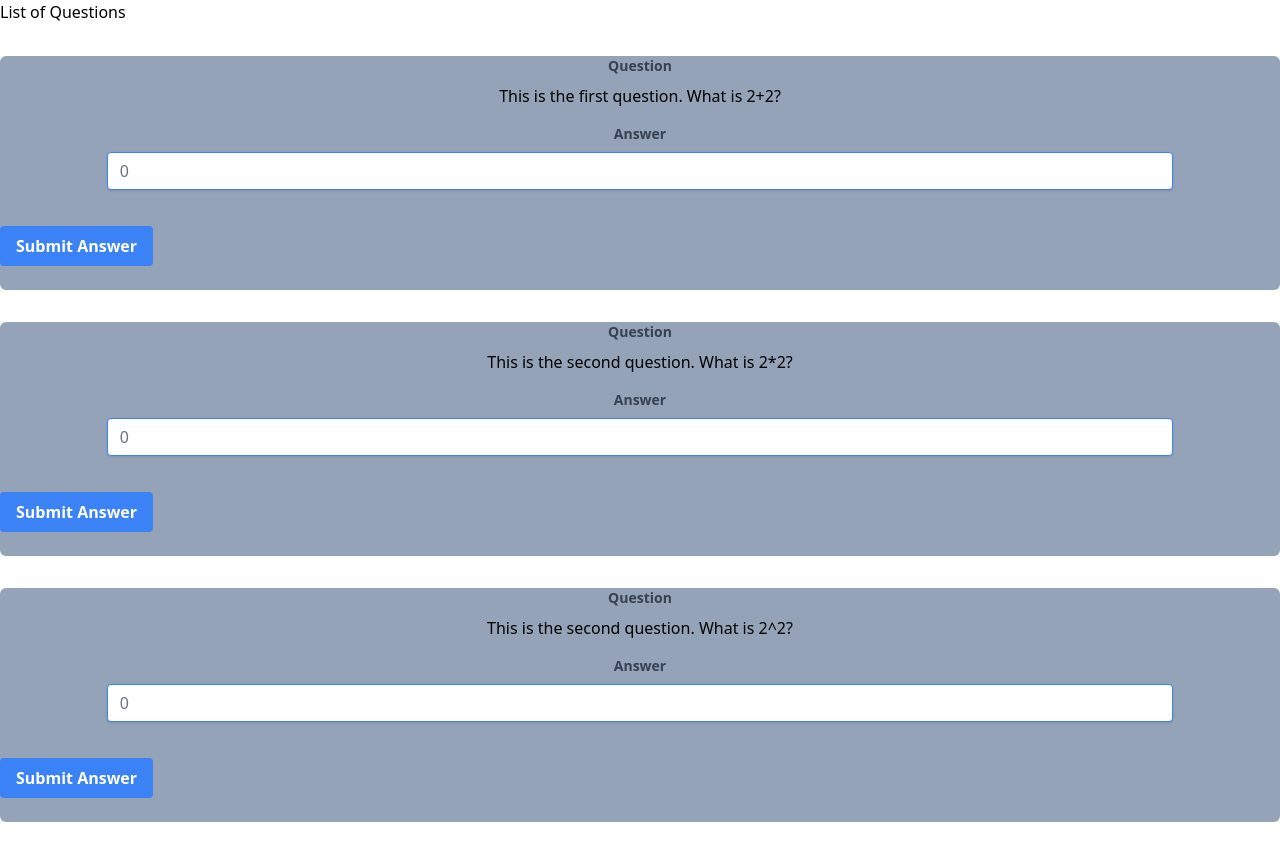
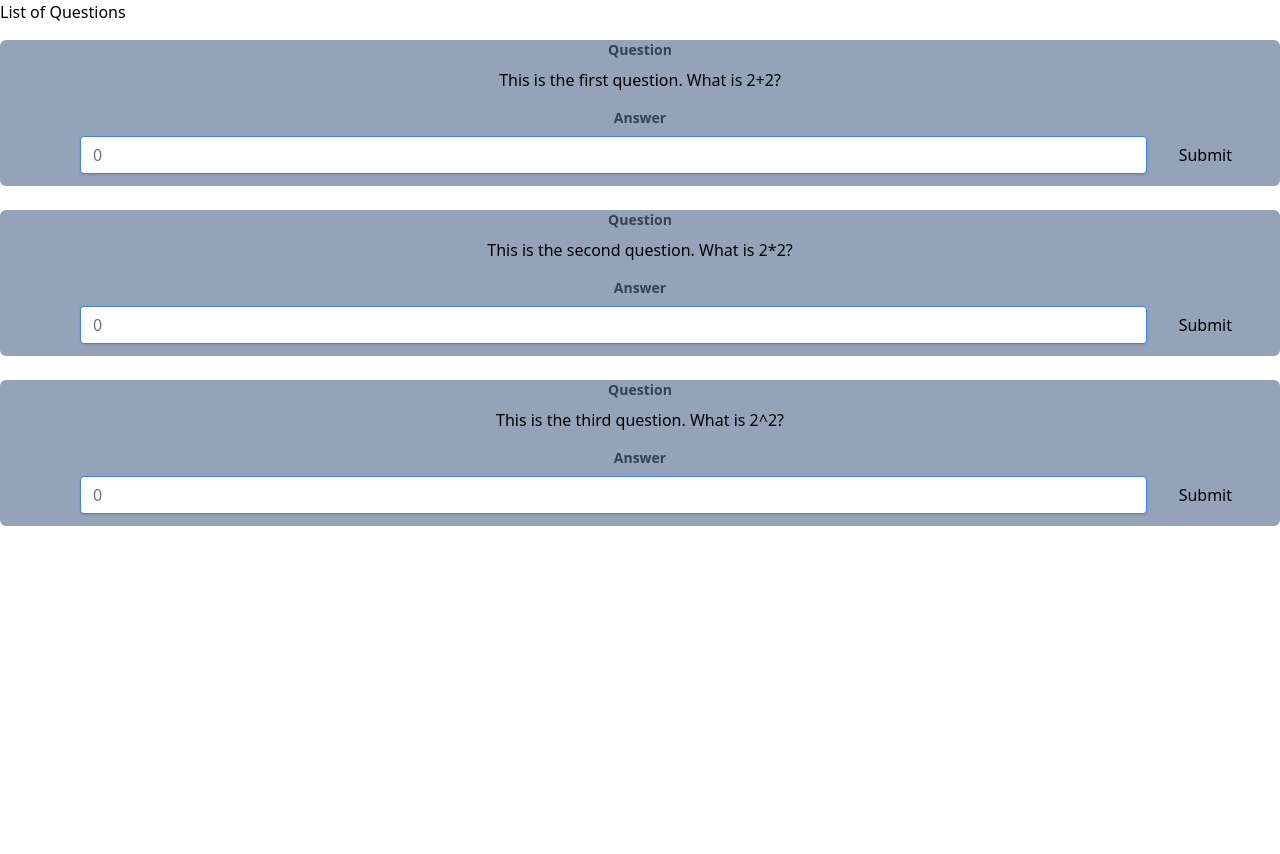
Before and after one commit to joecwilson/education-game, a React (Create React App) app: page / in a window 1280 px wide. After the commit the page ends 800 px from the top, so only its background shows below. Built offline with nearby package versions, Linux system fonts and the light colour scheme.

Commit message:
Submitting brings up a dialog box

```diff
--- a/public/index.html
+++ b/public/index.html
@@ -24,7 +24,7 @@
       work correctly both with client-side routing and a non-root public URL.
       Learn how to configure a non-root public URL by running `npm run build`.
     -->
-    <title>React App</title>
+    <title>Algebrator</title>
   </head>
   <body>
     <noscript>You need to enable JavaScript to run this app.</noscript>
--- a/src/QuestionList.js
+++ b/src/QuestionList.js
@@ -15,7 +15,7 @@ export default function QuestionList (){
         },
         {
             _id: "final_question",
-            text: "This is the second question. What is 2^2?",
+            text: "This is the third question. What is 2^2?",
             answer: 4
         }
     ];
--- a/src/QuestionView.js
+++ b/src/QuestionView.js
@@ -1,11 +1,23 @@
+import { getAllByTestId } from '@testing-library/react';
 import React from 'react';
+import {useState} from 'react';
+
 
 const QuestionView = ({question}) => {
     const {text,answer} = question;
+    const [userAnswer,setUserAnswer] = useState({})
+    const test = "hello"
+    const handleSubmit = (event) => {
+        event.preventDefault();
+        alert('You answered ${userAnswer} to the question ${text}');
+        //alert('You answered ${test}')
+
+    }
+
     return(
-        <div className="container mx-auto bg-slate-400 rounded-md m-8 ">
+        <div className="container mx-auto bg-slate-400 rounded-md mt-4 ">
             <div className="mb-4 text-center">
-                <div className="block text-gray-700 text-sm font-bold mb-2" for="username">
+                <div className="block text-gray-700 text-sm font-bold mb-2" >
                     Question
                 </div>
                 <div className="">
@@ -14,18 +26,20 @@ const QuestionView = ({question}) => {
                     </p>
                 </div>
             </div>
-            <div className="mb-6 text-center">
-                <label className="block text-gray-700 text-sm font-bold mb-2"  for="answer">
+            <form className="mb-6 text-center" onSubmit={handleSubmit}>
+                <label className="block text-gray-700 text-sm font-bold mb-2" >
                     Answer
                 </label>
-                <input className="shadow appearance-none border border-blue-500 rounded w-5/6 py-2 px-3 text-gray-700 mb-3 leading-tight focus:outline-none focus:shadow-outline mx-8" id="answer" type="number" placeholder="0">
-                </input>
-            </div>
-            <div className="flex items-center justify-between text-center">
-                <button className="bg-blue-500 hover:bg-blue-700 text-white font-bold py-2 px-4 rounded focus:outline-none focus:shadow-outline mb-6" type="button">
-                    Submit Answer
-                </button>
-            </div>
+                <input
+                    className="shadow appearance-none border border-blue-500 rounded w-5/6 py-2 px-3 text-gray-700 mb-3 leading-tight focus:outline-none focus:shadow-outline mx-8"
+                    id="answer"
+                    type="number"
+                    placeholder="0"
+                    value={userAnswer}
+                    onChange={(e) => setUserAnswer(e.target.value)}/>
+                <input className="" type="submit"/>
+            </form>
+
 
         </div>
     );
```
